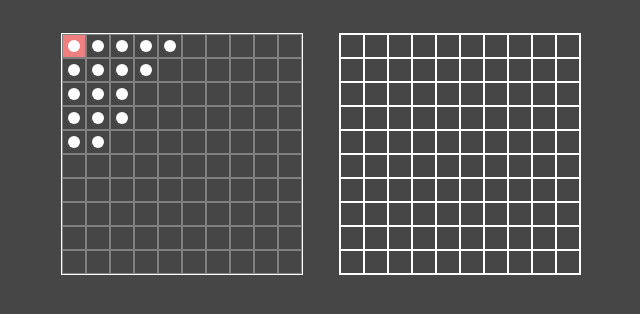
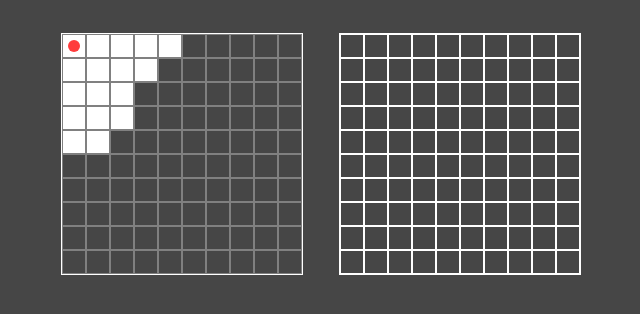
Before and after one commit to ap-ple/battleship, a website built with webpack: page src/template.html in a window 1280 px wide. Both pictures are taken after a click on the button 671 px from the left and 331 px from the top of the page. Shown: the part 286-600 px from the top of the page, without its empty margins (319-959 px from the left). Built offline with nearby package versions, Linux system fonts and the light colour scheme.

Commit message:
Use dots for attacks and backgrounds for ships

```diff
--- a/src/styles.css
+++ b/src/styles.css
@@ -49,34 +49,35 @@ button {
 }
 
 .board .space {
+   display: flex;
+   align-items: center;
+   justify-content: center;
    border: 0.5px solid gray;
    width: 24px;
    aspect-ratio: 1;
 }
 
-.board .space.ship {
-   display: flex;
-   align-items: center;
-   justify-content: center;
-}
-
-.board .space.ship::before {
-   background: white;
+.board .space::before {
    width: 12px;
    aspect-ratio: 1;
    border-radius: 100%;
-   content: "";
 }
 
-.board .space.ship.sunk::before {
+.board .space.ship {
+   background: white;
+}
+
+.board .space.ship.sunk {
    background: black;
 }
 
-.board .space.hit {
-   background: lightcoral;
+.board .space.hit::before {
+   content: "";
+   background: rgb(255, 60, 60);
 }
 
-.board button.space.miss {
+.board button.space.miss::before {
+   content: "";
    background: white;
 }
 
@@ -84,6 +85,6 @@ button {
    border-color: var(--theme-text);
 }
 
-.board button:hover {
+.board button:not(:disabled):is(:hover, :focus-visible) {
    background: rgba(0, 0, 0, 0.2);
 }
```
